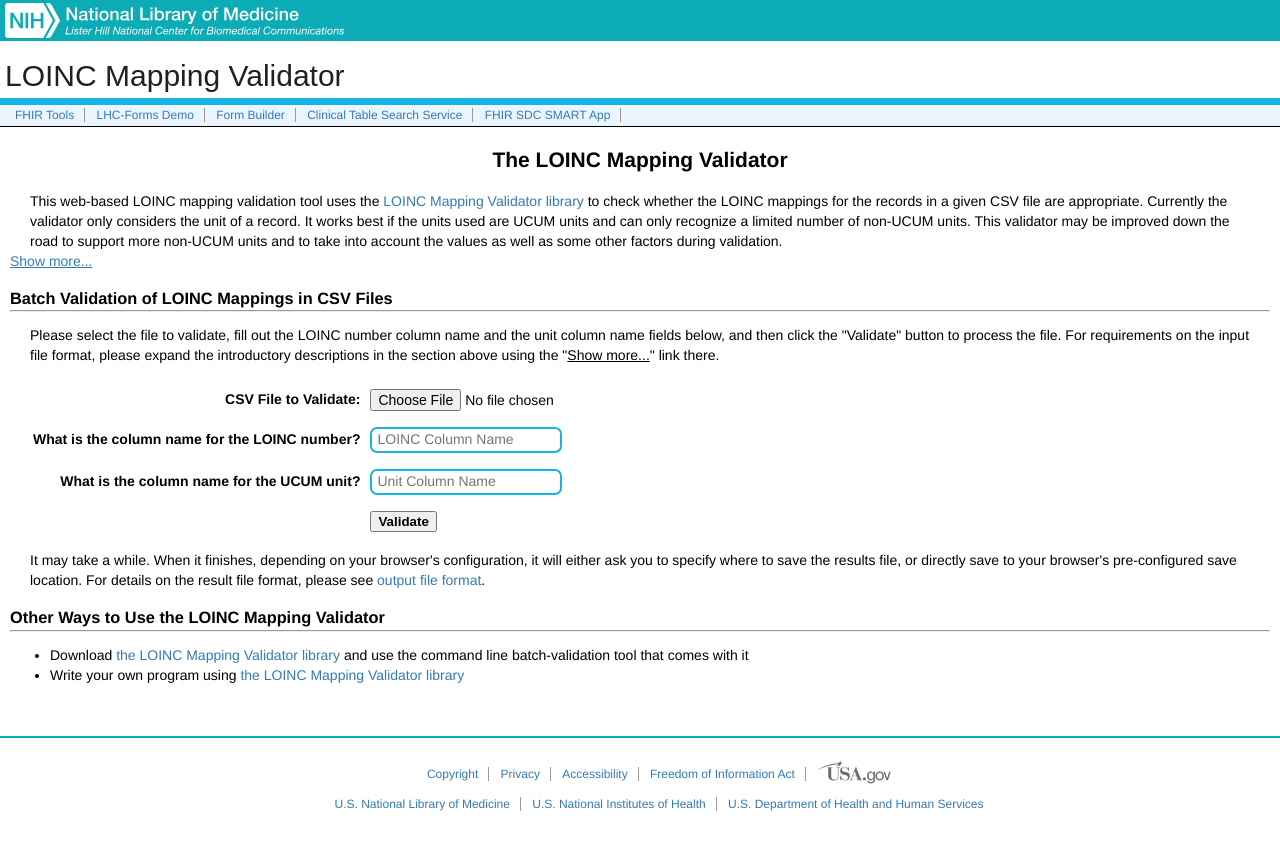
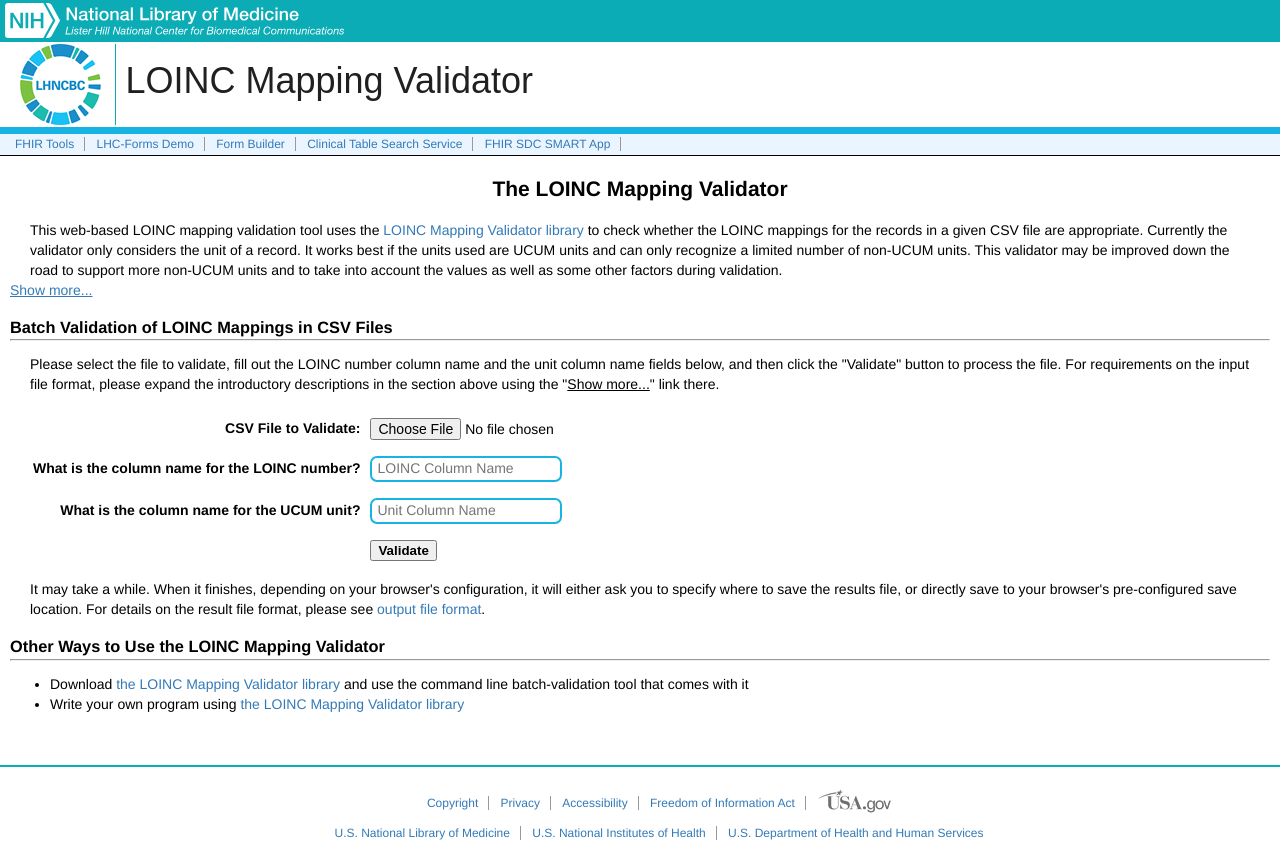
Before and after one commit to LHNCBC/loinc-mapping-validator, a website built with webpack: page index.html in a window 1280 px wide. Before the commit the page ends 825 px from the top, so only its background shows below. Built offline with nearby package versions, Linux system fonts and the light colour scheme; a web font is replaced by a local one.

Commit message:
bring back old lhc logo.

```diff
--- a/app.css
+++ b/app.css
@@ -67,28 +67,43 @@
   border-top: 2px solid #0BACB6;
   border-bottom: 7px solid #17b4e3;
   line-height: normal;
-  padding-bottom: 5px;
+  padding-bottom: 25px;
+}
+#site-logo {
+  position: relative;
+  margin-top: 2px;
+  font-size: 18px;
+  display: block;
+  margin-bottom: 5px;
+  display: block;
+}
+#site-logo img {
+  float: left;
+  margin-right: 10px;
+  margin-left: 20px;
+  border-right: 1px solid #0BACB6;
+  padding-right: 0.75em;
 }
 #siteNameBox {
   margin-top: 1.5em;
   margin-left: 5px;
 }
 #siteName {
-  font-size: 250%;
+  font-size: 300%;
 }
 /* End of styles for the header */
 
 /* Start styles for NIH/NLM/LHC logo */
 #lhc-logo {
   background-color: #0BACB6;
-  padding-top: 1px;
+  padding-top: 3px;
   padding-left:5px;
   overflow:hidden;
 }
 #lhc-logo img {
   height: 35px;
   width: auto;
-  margin-bottom: 0px
+  margin-bottom: -4px
 }
 
 /* Styles for the navigation links */
--- a/app.js
+++ b/app.js
@@ -2,6 +2,7 @@
 import './app.css';
 import './USAgov.gif';
 import './LHNCBC_white.svg';
+import './lhncbc.jpg';
 
 var path = require('path');
 var csvParse = require('csv-parse');
--- a/index.html
+++ b/index.html
@@ -45,7 +45,6 @@
     <![endif]-->
 
     <!-- page header -->
-    <div id="header">
     <!-- Start of NIH/NLM/LHC logo -->
     <div id="lhc-logo">
       <a href="https://lhncbc.nlm.nih.gov">
@@ -54,6 +53,10 @@
     </div>
     <!-- End of NIH/NLM/LHC logo -->
 
+    <div id="header">
+      <a href="https://lhncbc.nlm.nih.gov" title="LHNCBC Home" id="site-logo">
+        <img src="lhncbc.jpg" alt="LHNCBC Home" />
+      </a>
       <div id="siteNameBox">
         <span id=siteName>LOINC Mapping Validator</span><br>
         <!-- don't feel it's necessary to use a tagline here, but if needed, uncomment and change.
```
Lines whose indentation alone changed are shown as unchanged.
